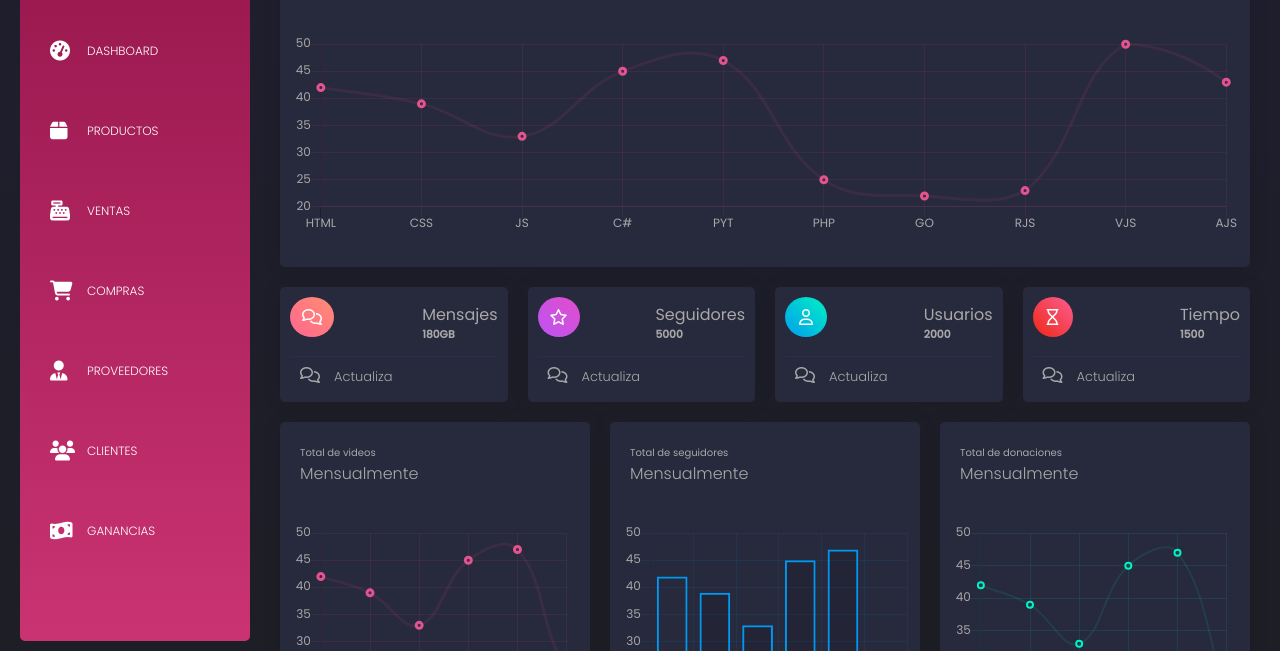
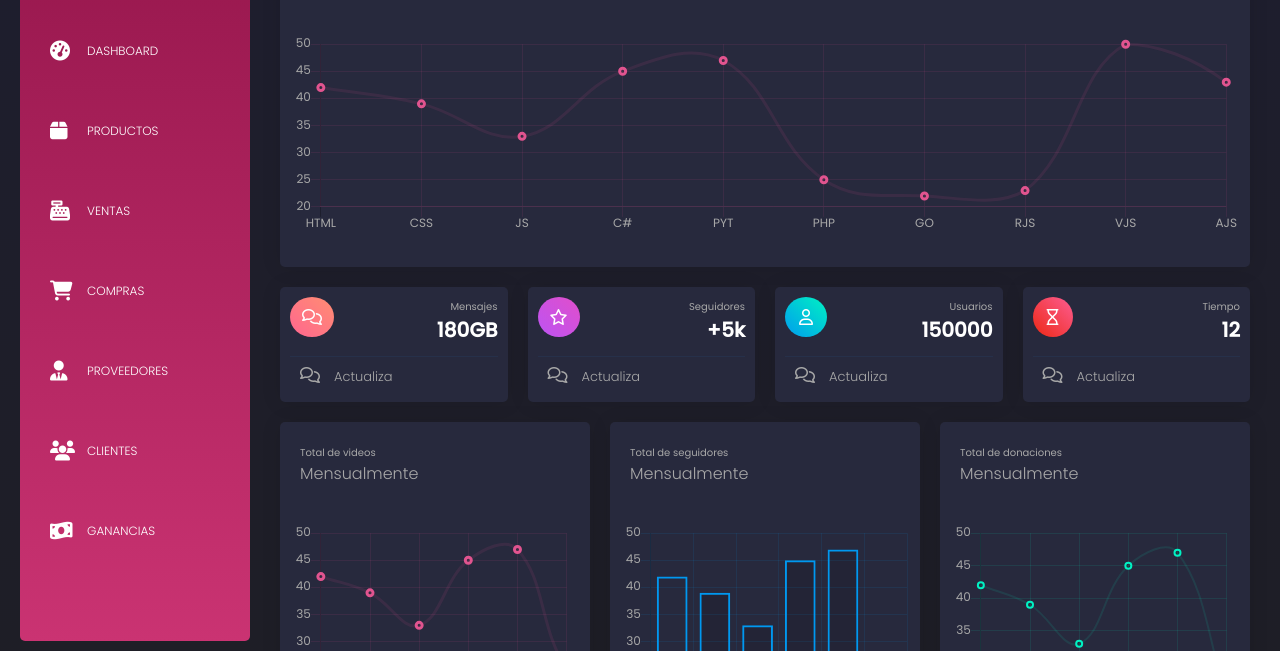
Before and after one commit to tradercodex/dashboard, a plain HTML site: page index.html in a window 1280 px wide. Shown: the part 149-800 px from the top of the page. Drawn offline with nearby package versions, Linux system fonts and the light colour scheme.

Commit message:
Dashboard oficial

```diff
--- a/css/styles.css
+++ b/css/styles.css
@@ -345,9 +345,20 @@ nav {
 }
 
 
-.header-card h6, .header-card span{
+.header-card span{
     font-family: 'Poppins';
+    display: flex;
+    justify-content: flex-end;
     color: #a8a8a8;
+    font-size: 10px;
+}
+
+.header-card h6 {
+    color: #fff;
+    display: flex;
+    justify-content: flex-end;
+    font-family: 'Poppins';;
+    font-size: 20px;
 }
 
 .footer-card {
--- a/index.html
+++ b/index.html
@@ -139,7 +139,7 @@
                             </div>
                             <div>
                                 <span>Seguidores</span>
-                                <h6>5000</h6>
+                                <h6>+5k</h6>
                             </div>
                         </div>
                         <div class="footer-card">
@@ -154,7 +154,7 @@
                             </div>
                             <div>
                                 <span>Usuarios</span>
-                                <h6>2000</h6>
+                                <h6>150000</h6>
                             </div>
                         </div>
                         <div class="footer-card">
@@ -169,7 +169,7 @@
                             </div>
                             <div>
                                 <span>Tiempo</span>
-                                <h6>1500</h6>
+                                <h6>12</h6>
                             </div>
                         </div>
                         <div class="footer-card">
--- a/js/main.js
+++ b/js/main.js
@@ -22,15 +22,6 @@ botonSidebarLeft.addEventListener('click', function() {
     html.classList.toggle('nav-open');
 })
 
-function mostrarSidebarTablet() {
-    let width = document.documentElement.offsetWidth
-    if( width < 1200) {
-        html.classList.add('nav-open');
-    }else {
-        html.classList.remove('nav-open');
-    }
-}
-
 function mostrarBotonFixed() {
     let scroll = document.documentElement.scrollTop
     console.log(scroll)
@@ -45,4 +36,3 @@ function mostrarBotonFixed() {
 
 
 window.addEventListener('scroll', mostrarBotonFixed);
-window.addEventListener('resize', mostrarSidebarTablet);
```
